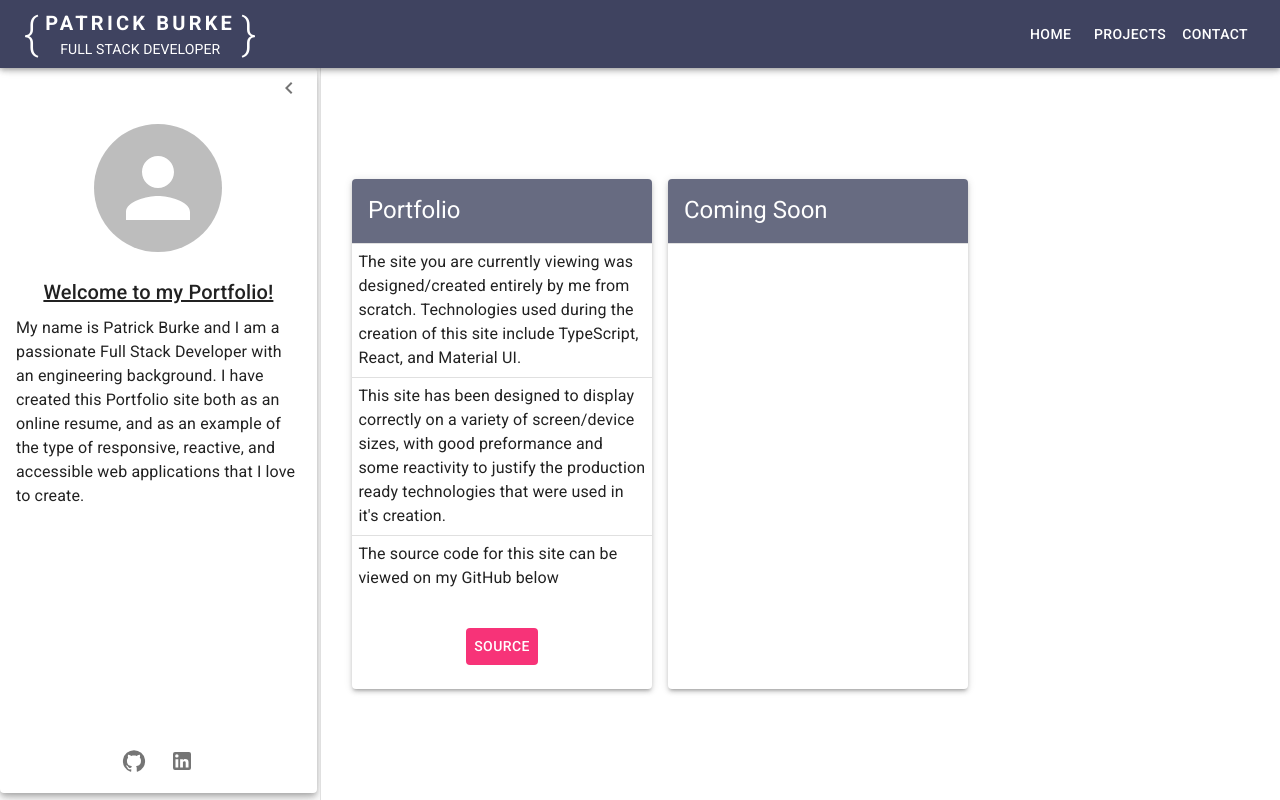
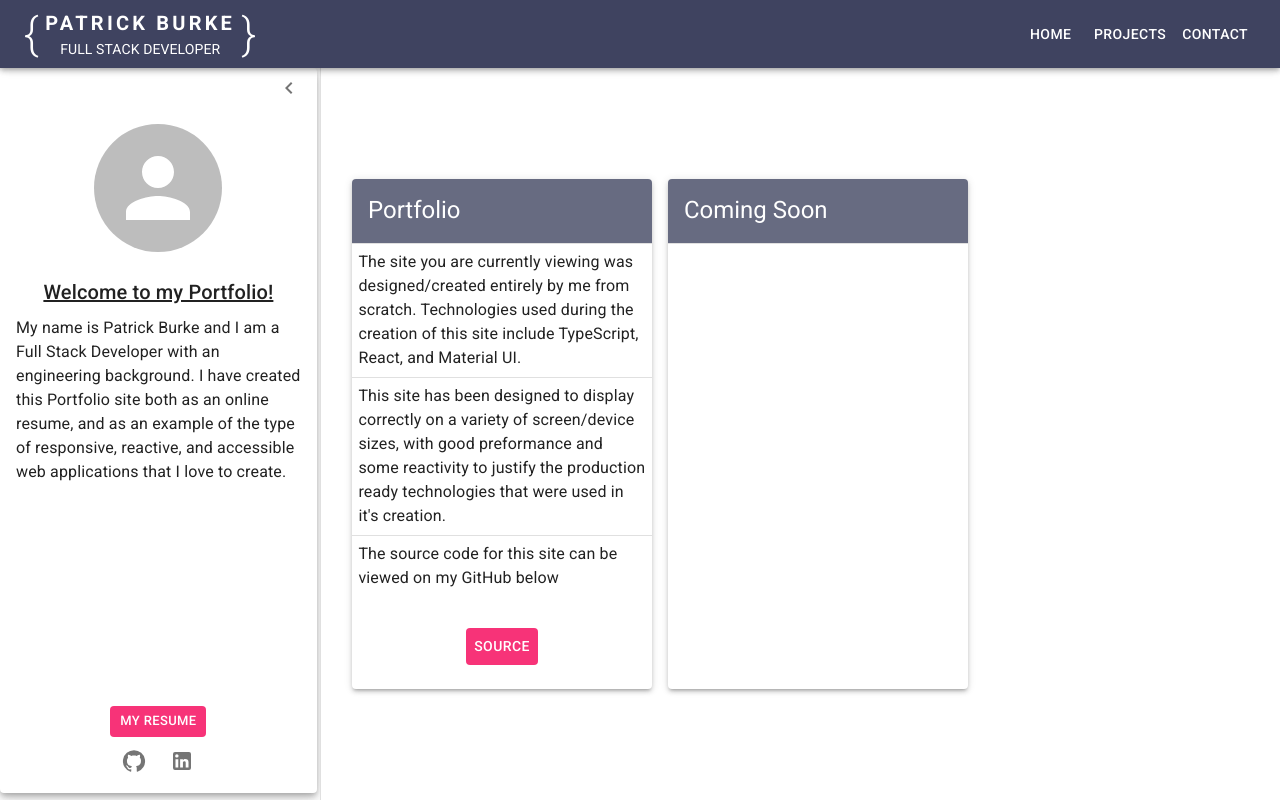
Before and after one commit to PattyBurke99/mui-portfolio, a React (Vite) app: page /mui-portfolio/projects in a window 1280 px wide. Built offline with nearby package versions, Linux system fonts and the light colour scheme.

Commit message:
Added Resume link button to sidebar

```diff
--- a/src/components/Layout/AboutContent.tsx
+++ b/src/components/Layout/AboutContent.tsx
@@ -1,6 +1,7 @@
 import {
     Avatar,
     Box,
+    Button,
     IconButton,
     Typography
 } from '@mui/material';
@@ -24,6 +25,7 @@ function AboutContent() {
             }}/>
             <Box sx={{
                 padding: '1rem',
+                paddingBottom: '0.4rem',
                 flexGrow: 1,
             }}>
                 <Typography variant='h6' sx={{
@@ -35,7 +37,7 @@ function AboutContent() {
                     Welcome to my Portfolio!
                 </Typography>
                 <Typography>
-                    My name is Patrick Burke and I am a passionate Full Stack Developer with an
+                    My name is Patrick Burke and I am a Full Stack Developer with an
                     engineering background. I have created this Portfolio site both as an online
                     resume, and as an example of the type of responsive, reactive, and accessible
                     web applications that I love to create.
@@ -43,8 +45,17 @@ function AboutContent() {
             </Box>
             <Box sx={{
                 flexGrow: 0,
+                display: 'flex',
+                flexDirection: 'column',
                 margin: 'auto'
             }}>
+                <Button size='small' sx={{
+                    backgroundColor: 'secondary.light',
+                    color: '#fff'
+                }}>
+                    My Resume
+                </Button>
+                <Box>
                     <IconButton size='large'>
                         <GitHub />
                     </IconButton>
@@ -53,6 +64,7 @@ function AboutContent() {
                     </IconButton>
                 </Box>
             </Box>
+        </Box>
     )
 }
 
```
Lines whose indentation alone changed are shown as unchanged.
